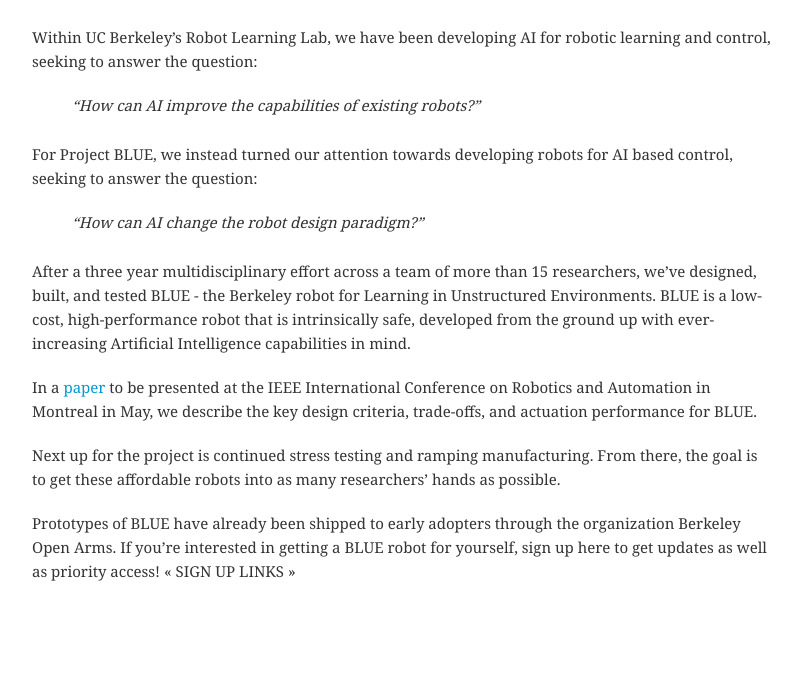
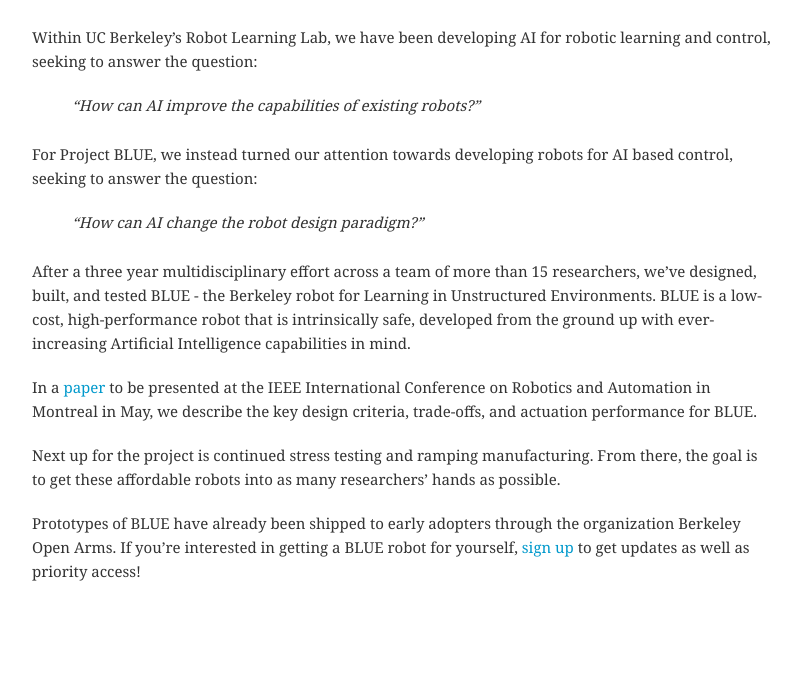
Before and after one commit to berkeleyopenarms/rll_site, a Jekyll site: the page built from index.md, in a window 1280 px wide. Shown: the part 606-1299 px from the top of the page, without its empty margins (238-1039 px from the left). Built offline with Jekyll 4.4.1, drawn with Linux system fonts in a browser that asks for light colours; comment, search, counter and statistics services are not loaded.

Commit message:
Update index.md

```diff
--- a/index.md
+++ b/index.md
@@ -20,4 +20,4 @@ In a [paper]({{ '/paper' | relative_url }}) to be presented at the IEEE Internat
 
 Next up for the project is continued stress testing and ramping manufacturing.  From there, the goal is to get these affordable robots into as many researchers’ hands as possible.
 
-Prototypes of BLUE have already been shipped to early adopters through the organization Berkeley Open Arms. If you’re interested in getting a BLUE robot for yourself, sign up here to get updates as well as priority access! << SIGN UP LINKS >>
+Prototypes of BLUE have already been shipped to early adopters through the organization Berkeley Open Arms. If you’re interested in getting a BLUE robot for yourself, [sign up]({{ '/contact' | relative_url }}) to get updates as well as priority access!
```
